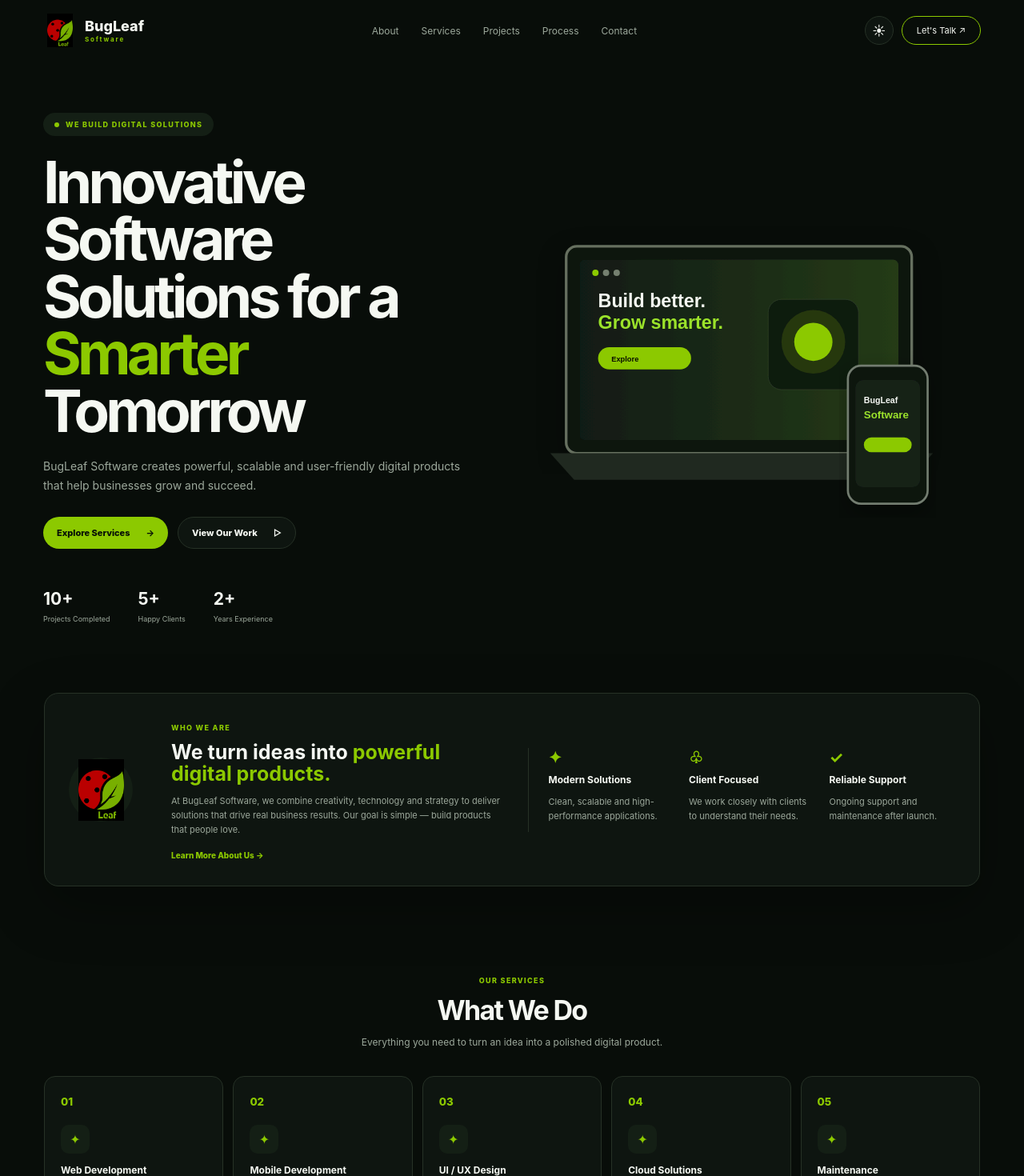
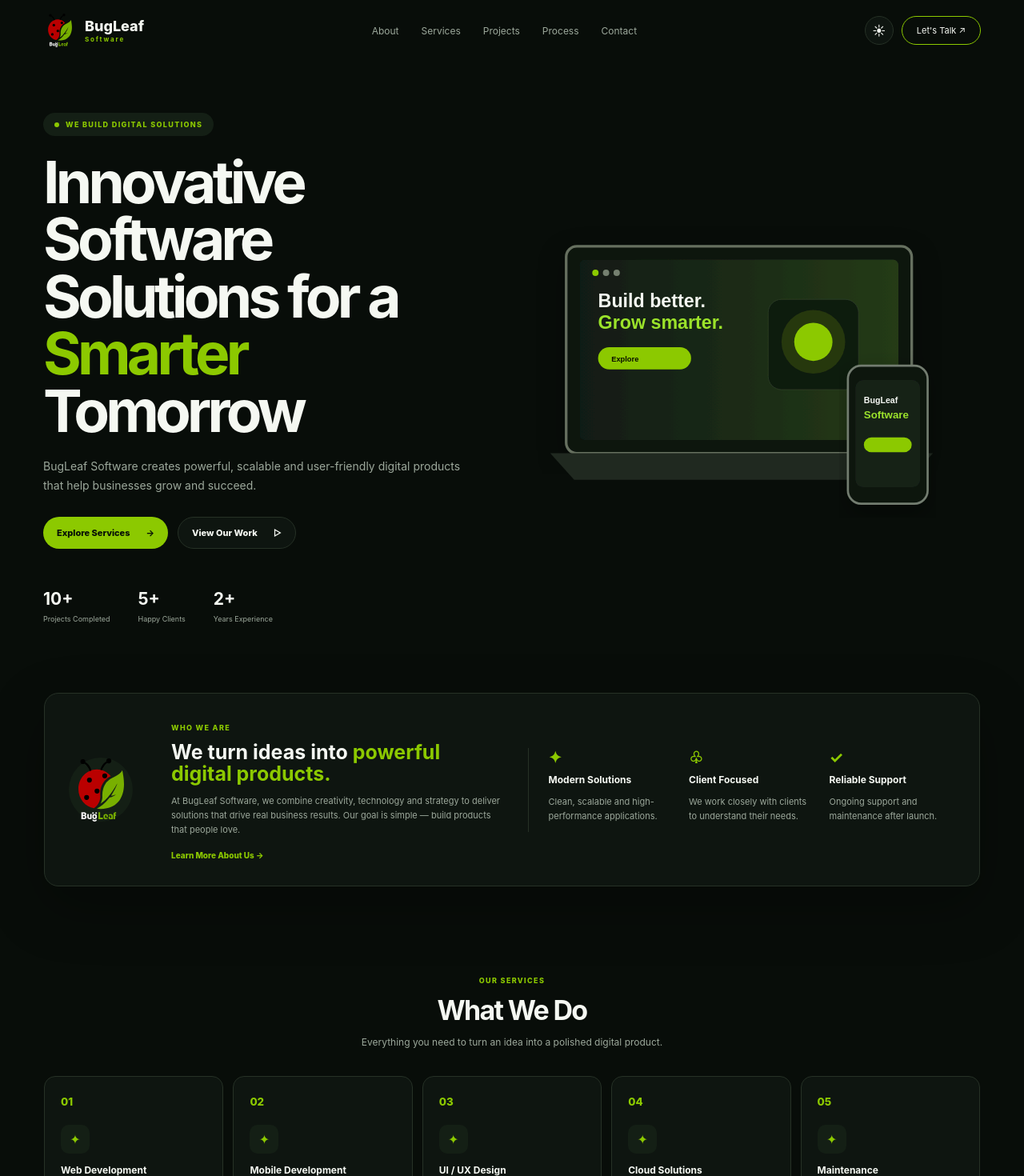
Before and after one commit to Arnab1056/bugleaf, a Next.js app: page /bugleaf/ in a window 1280 px wide. Shown: the top 1470 px of the page at 80% size. Built offline with nearby package versions, Linux system fonts and the light colour scheme.

Commit message:
image path fixed

```diff
--- a/app/page.tsx
+++ b/app/page.tsx
@@ -1,4 +1,4 @@
- "use client";
+"use client";
 
 import { useEffect, useState } from "react";
 
@@ -11,10 +11,10 @@ const services = [
 ];
 
 const projects = [
-  ["EduLearn", "E-learning Platform", "/images/edulearn.svg"],
-  ["TaskFlow", "Project Management App", "/images/taskflow.svg"],
-  ["MediTrack", "Healthcare Management", "/images/meditrack.svg"],
-  ["ShopEase", "E-commerce Platform", "/images/shopease.svg"]
+  ["EduLearn", "E-learning Platform", "images/edulearn.svg"],
+  ["TaskFlow", "Project Management App", "images/taskflow.svg"],
+  ["MediTrack", "Healthcare Management", "images/meditrack.svg"],
+  ["ShopEase", "E-commerce Platform", "images/shopease.svg"]
 ];
 
 export default function Home() {
@@ -28,7 +28,7 @@ export default function Home() {
     <main>
       <nav className="nav">
         <a href="#home" className="brand">
-          <img src="images/bugleaf-logo.png" alt="BugLeaf Software" />
+          <img src="images/bugleaf-logo.svg" alt="BugLeaf Software" />
           <span>BugLeaf <b>Software</b></span>
         </a>
         <div className="links">
@@ -63,7 +63,7 @@ export default function Home() {
       </section>
 
       <section className="about card" id="about">
-        <div className="about-logo"><img src="images/bugleaf-logo.png" alt="" /></div>
+        <div className="about-logo"><img src="images/bugleaf-logo.svg" alt="" /></div>
         <div className="about-main"><label>WHO WE ARE</label><h2>We turn ideas into <span>powerful digital products.</span></h2><p>At BugLeaf Software, we combine creativity, technology and strategy to deliver solutions that drive real business results. Our goal is simple — build products that people love.</p><a href="#contact">Learn More About Us →</a></div>
         <div className="about-points">
           <div><b>✦</b><h3>Modern Solutions</h3><p>Clean, scalable and high-performance applications.</p></div>
@@ -75,14 +75,14 @@ export default function Home() {
       <section className="section" id="services">
         <div className="heading"><label>OUR SERVICES</label><h2>What We Do</h2><p>Everything you need to turn an idea into a polished digital product.</p></div>
         <div className="service-grid">
-          {services.map(([n,t,d]) => <article className="service" key={n}><small>{n}</small><div className="icon">✦</div><h3>{t}</h3><p>{d}</p><span>→</span></article>)}
+          {services.map(([n, t, d]) => <article className="service" key={n}><small>{n}</small><div className="icon">✦</div><h3>{t}</h3><p>{d}</p><span>→</span></article>)}
         </div>
       </section>
 
       <section className="section projects" id="projects">
         <div className="heading"><label>FEATURED PROJECTS</label><h2>Some Of Our Work</h2></div>
         <div className="project-grid">
-          {projects.map(([title,desc,img]) => <article className="project" key={title}><img src={img} alt={title} /><div><h3>{title}</h3><p>{desc}</p><span>↗</span></div></article>)}
+          {projects.map(([title, desc, img]) => <article className="project" key={title}><img src={img} alt={title} /><div><h3>{title}</h3><p>{desc}</p><span>↗</span></div></article>)}
         </div>
         <div className="center"><a className="btn ghost" href="#contact">View All Projects →</a></div>
       </section>
@@ -91,28 +91,28 @@ export default function Home() {
         <div className="heading"><label>OUR PROCESS</label><h2>How We Work</h2></div>
         <div className="steps">
           {[
-            ["01","Discover","We understand your idea, goals and requirements."],
-            ["02","Plan","We analyze and create a strategy and roadmap."],
-            ["03","Design","We design wireframes and beautiful user interfaces."],
-            ["04","Develop","We build your product with clean and efficient code."],
-            ["05","Deliver","We test, deploy and provide ongoing support."]
-          ].map(([n,t,d]) => <div className="step" key={n}><b>{n}</b><div className="step-icon">✦</div><h3>{t}</h3><p>{d}</p></div>)}
+            ["01", "Discover", "We understand your idea, goals and requirements."],
+            ["02", "Plan", "We analyze and create a strategy and roadmap."],
+            ["03", "Design", "We design wireframes and beautiful user interfaces."],
+            ["04", "Develop", "We build your product with clean and efficient code."],
+            ["05", "Deliver", "We test, deploy and provide ongoing support."]
+          ].map(([n, t, d]) => <div className="step" key={n}><b>{n}</b><div className="step-icon">✦</div><h3>{t}</h3><p>{d}</p></div>)}
         </div>
       </section>
 
       <section className="contact" id="contact">
-        <img src="images/bugleaf-logo.png" alt="" />
+        <img src="images/bugleaf-logo.svg" alt="" />
         <div><label>READY TO START?</label><h2>Let&apos;s build something <span>amazing.</span></h2><p>Have an idea? We&apos;re just a message away.</p></div>
         <a className="btn primary" href="mailto:hello@bugleaf.com">Contact Us →</a>
       </section>
 
       <footer>
-        <div className="footer-brand"><img src="images/bugleaf-logo.png" alt="" /><div><strong>BugLeaf Software</strong><p>Building innovative software solutions.</p></div></div>
+        <div className="footer-brand"><img src="images/bugleaf-logo.svg" alt="" /><div><strong>BugLeaf Software</strong><p>Building innovative software solutions.</p></div></div>
         <div><h4>Quick Links</h4><a href="#home">Home</a><a href="#about">About Us</a><a href="#services">Services</a><a href="#projects">Projects</a></div>
         <div><h4>Services</h4><a href="#services">Web Development</a><a href="#services">Mobile Development</a><a href="#services">UI/UX Design</a><a href="#services">Cloud Solutions</a></div>
         <div><h4>Contact</h4><a href="mailto:hello@bugleaf.com">hello@bugleaf.com</a><span>+880 1234 567890</span><span>Dhaka, Bangladesh</span></div>
       </footer>
-      <div className="copyright">© 2026 BugLeaf Software. All rights reserved.</div>
+      <div className="copyright"> © 2026 BugLeaf Software. All rights reserved.</div>
     </main>
   );
 }
```
Also changed, not shown: public/images/bugleaf-logo.png, public/images/bugleaf-logo.svg (added).
